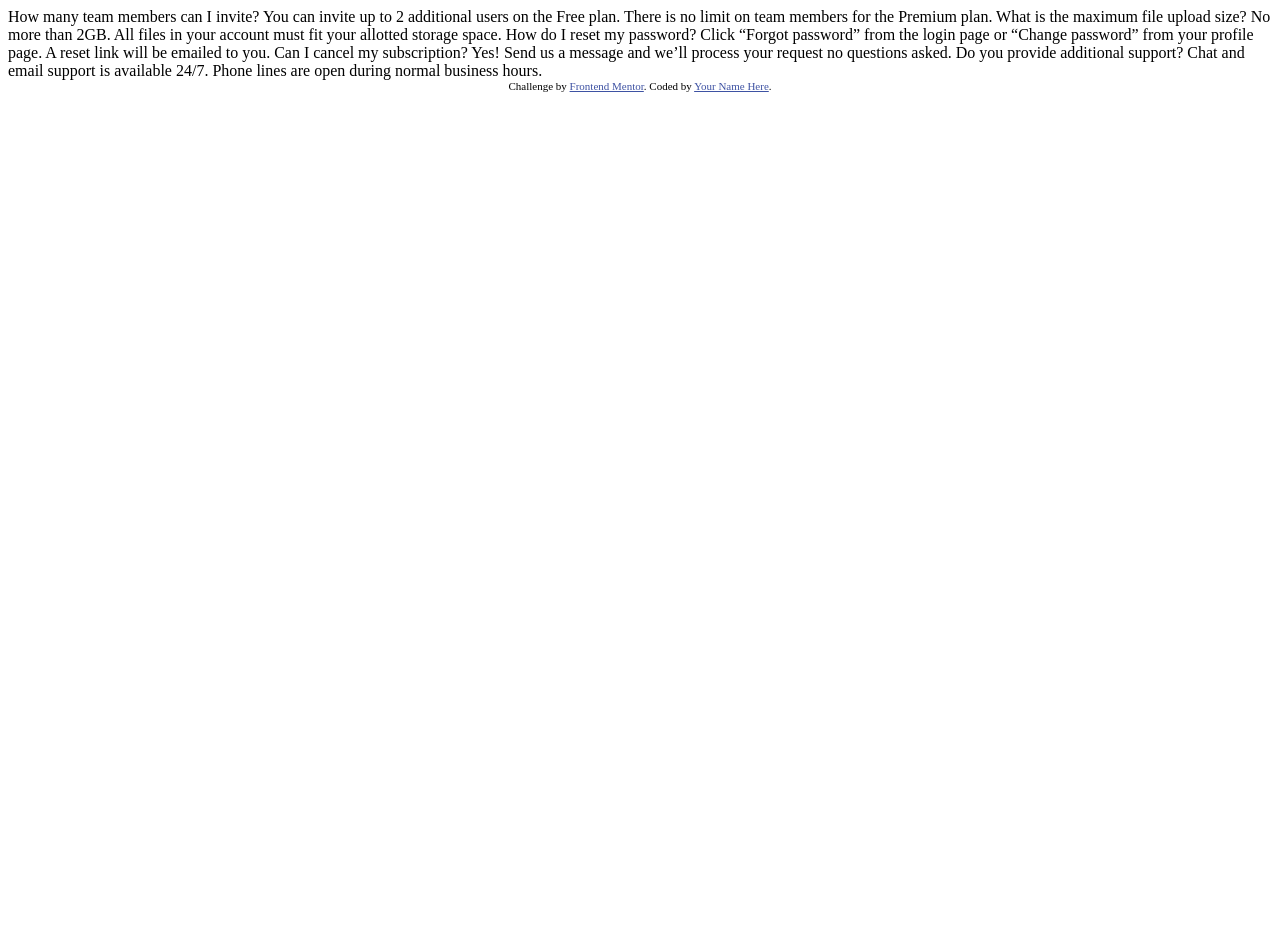
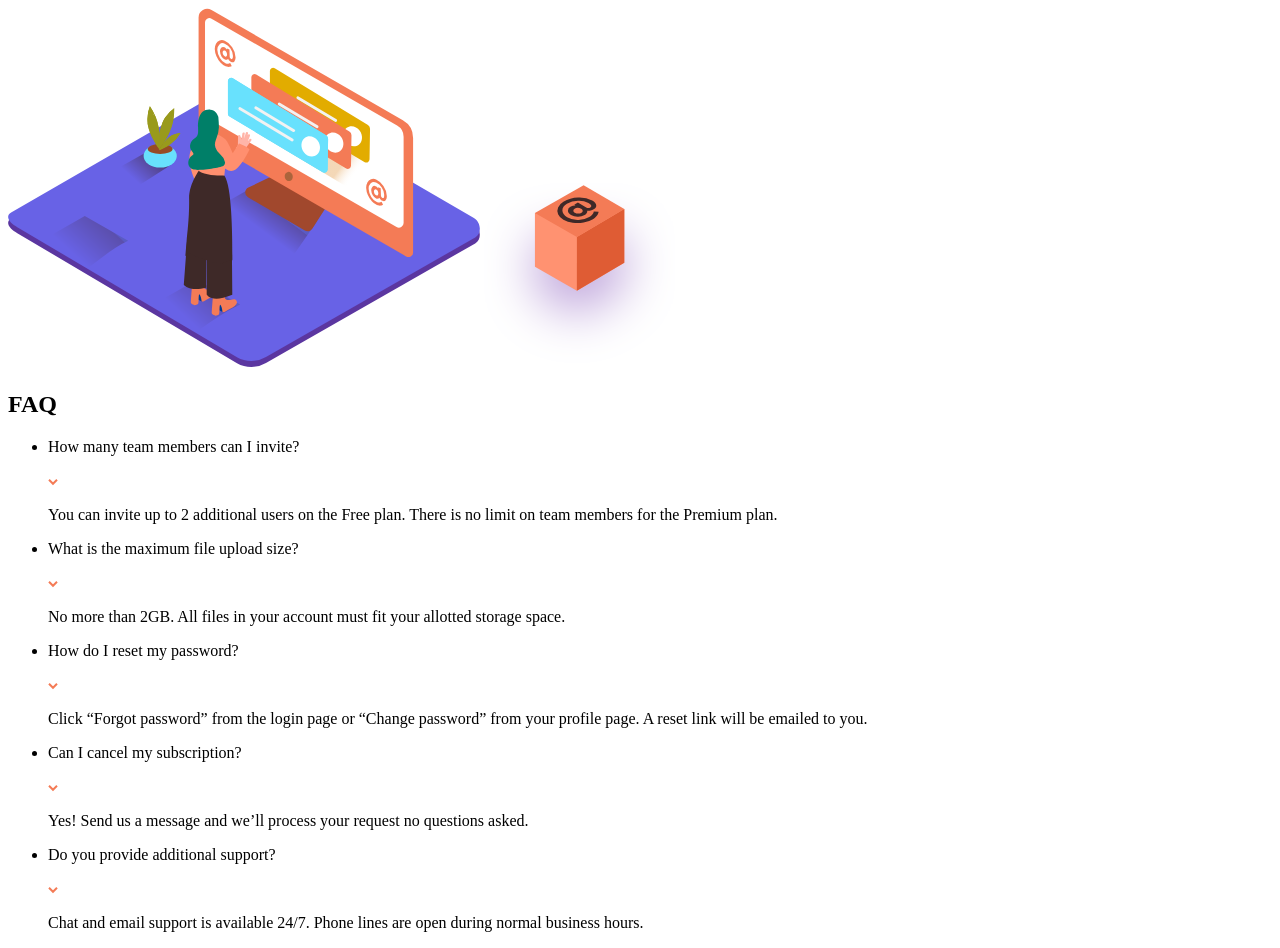
Before and after one commit to ChaitanyaCodes/faq-accordion-card, a plain HTML site: page index.html in a window 1280 px wide. Before the commit the page ends 800 px from the top, so only its background shows below. Drawn offline with Linux system fonts and the light colour scheme.

Commit message:
refactor: added-markup

```diff
--- a/index.html
+++ b/index.html
@@ -1,35 +1,112 @@
 <!DOCTYPE html>
 <html lang="en">
   <head>
-  <meta charset="UTF-8">
-  <meta name="viewport" content="width=device-width, initial-scale=1.0"> <!-- displays site properly based on user's device -->
-  <link rel="icon" type="image/png" sizes="32x32" href="./images/favicon-32x32.png">
+    <meta charset="UTF-8" />
+    <meta name="viewport" content="width=device-width, initial-scale=1.0" />
+    <!-- displays site properly based on user's device -->
+    <link
+      rel="icon"
+      type="image/png"
+      sizes="32x32"
+      href="./images/favicon-32x32.png"
+    />
 
     <title>Frontend Mentor | FAQ Accordion Card</title>
 
-  <link rel="stylesheet" href="./styles.css">
+    <link rel="stylesheet" href="./styles.css" />
   </head>
   <body>
-  How many team members can I invite?
-  You can invite up to 2 additional users on the Free plan. There is no limit on
-  team members for the Premium plan.
+    <main>
 
-  What is the maximum file upload size?
-  No more than 2GB. All files in your account must fit your allotted storage space.
+      <div class="container">
 
-  How do I reset my password?
-  Click “Forgot password” from the login page or “Change password” from your profile page.
-  A reset link will be emailed to you.
+        <div class="hero-img-container">
+          <img src="./images/illustration-woman-online-desktop.svg" alt="" />
+          <img src="./images/illustration-box-desktop.svg" alt="" />
+        </div>
 
-  Can I cancel my subscription?
-  Yes! Send us a message and we’ll process your request no questions asked.
+        <div class="faq-container">
+          <h2>FAQ</h2>
+          <ul class="faq-list">
+            <li>
+              <div class="quest-box">
+                <p>How many team members can I invite?</p>
+                <img
+                  src="./images/icon-arrow-down.svg"
+                  alt="dropdown-arrow"
+                  class="arrow"
+                />
+              </div>
+              <p>
+                You can invite up to 2 additional users on the Free plan. There
+                is no limit on team members for the Premium plan.
+              </p>
+            </li>
 
-  Do you provide additional support?
-  Chat and email support is available 24/7. Phone lines are open during normal business hours.
+            <li>
+              <div class="quest-box">
+                <p>What is the maximum file upload size?</p>
+                <img
+                  src="./images/icon-arrow-down.svg"
+                  alt="dropdown-arrow"
+                  class="arrow"
+                />
+              </div>
+              <p>
+                No more than 2GB. All files in your account must fit your
+                allotted storage space.
+              </p>
+            </li>
 
-  <div class="attribution">
-    Challenge by <a href="https://www.frontendmentor.io?ref=challenge" target="_blank">Frontend Mentor</a>.
-    Coded by <a href="#">Your Name Here</a>.
+            <li>
+              <div class="quest-box">
+                <p>How do I reset my password?</p>
+                <img
+                  src="./images/icon-arrow-down.svg"
+                  alt="dropdown-arrow"
+                  class="arrow"
+                />
               </div>
+              <p>
+                Click “Forgot password” from the login page or “Change password”
+                from your profile page. A reset link will be emailed to you.
+              </p>
+            </li>
+
+            <li>
+              <div class="quest-box">
+                <p>Can I cancel my subscription?</p>
+                <img
+                  src="./images/icon-arrow-down.svg"
+                  alt="dropdown-arrow"
+                  class="arrow"
+                />
+              </div>
+              <p>
+                Yes! Send us a message and we’ll process your request no
+                questions asked.
+              </p>
+            </li>
+
+            <li>
+              <div class="quest-box">
+                <p>Do you provide additional support?</p>
+                <img
+                  src="./images/icon-arrow-down.svg"
+                  alt="dropdown-arrow"
+                  class="arrow"
+                />
+              </div>
+              <p>
+                Chat and email support is available 24/7. Phone lines are open
+                during normal business hours.
+              </p>
+            </li>
+          </ul>
+        </div>
+
+      </div>
+
+    </main>
   </body>
 </html>
--- a/styles.css
+++ b/styles.css
@@ -1,4 +1 @@
-
-/* credits */
-.attribution { font-size: 11px; text-align: center; }
-.attribution a { color: hsl(228, 45%, 44%); }
+@import url('https://fonts.googleapis.com/css2?family=Kumbh+Sans:wght@400;700&display=swap');
```
Lines whose indentation alone changed are shown as unchanged.
